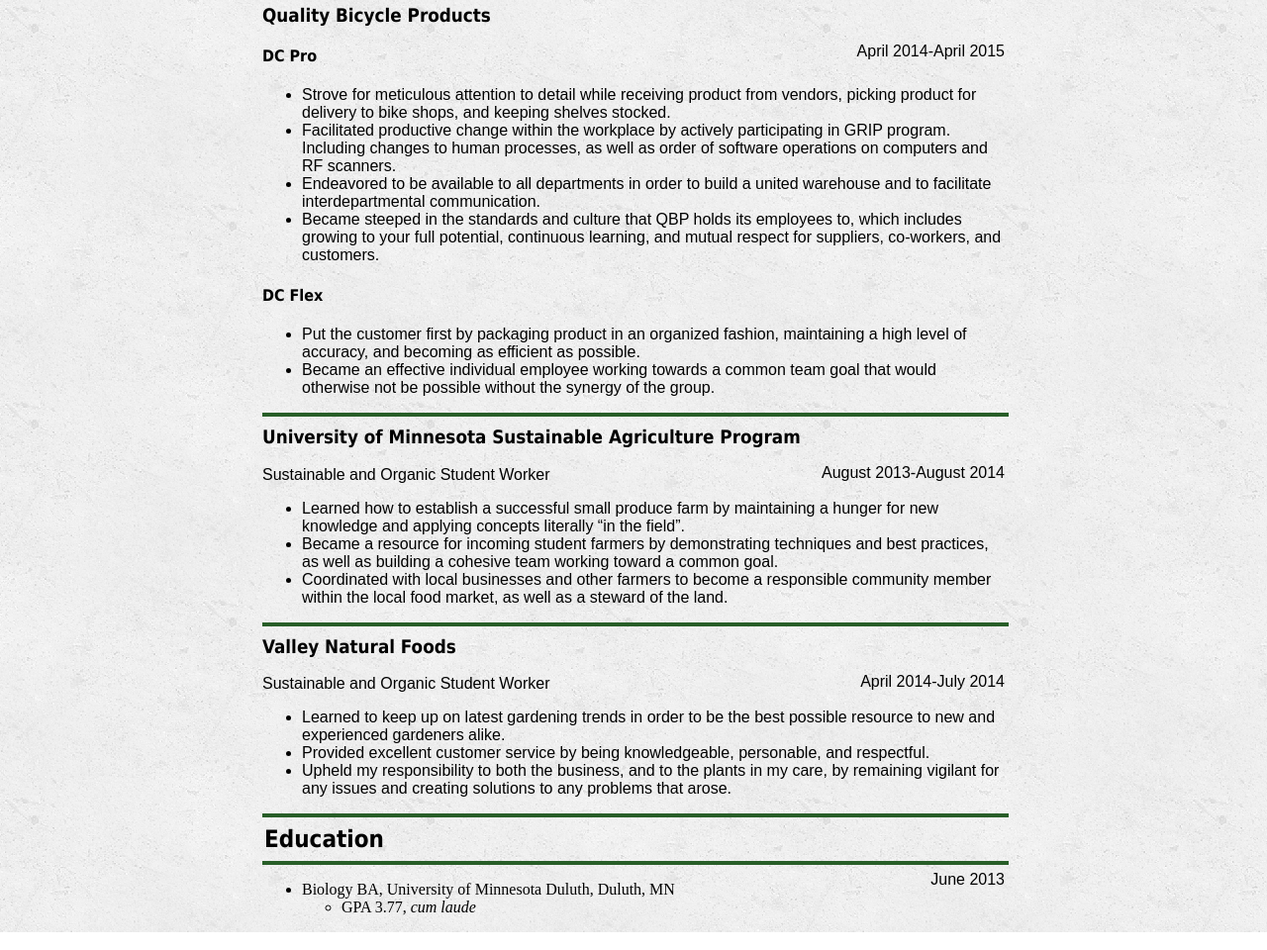
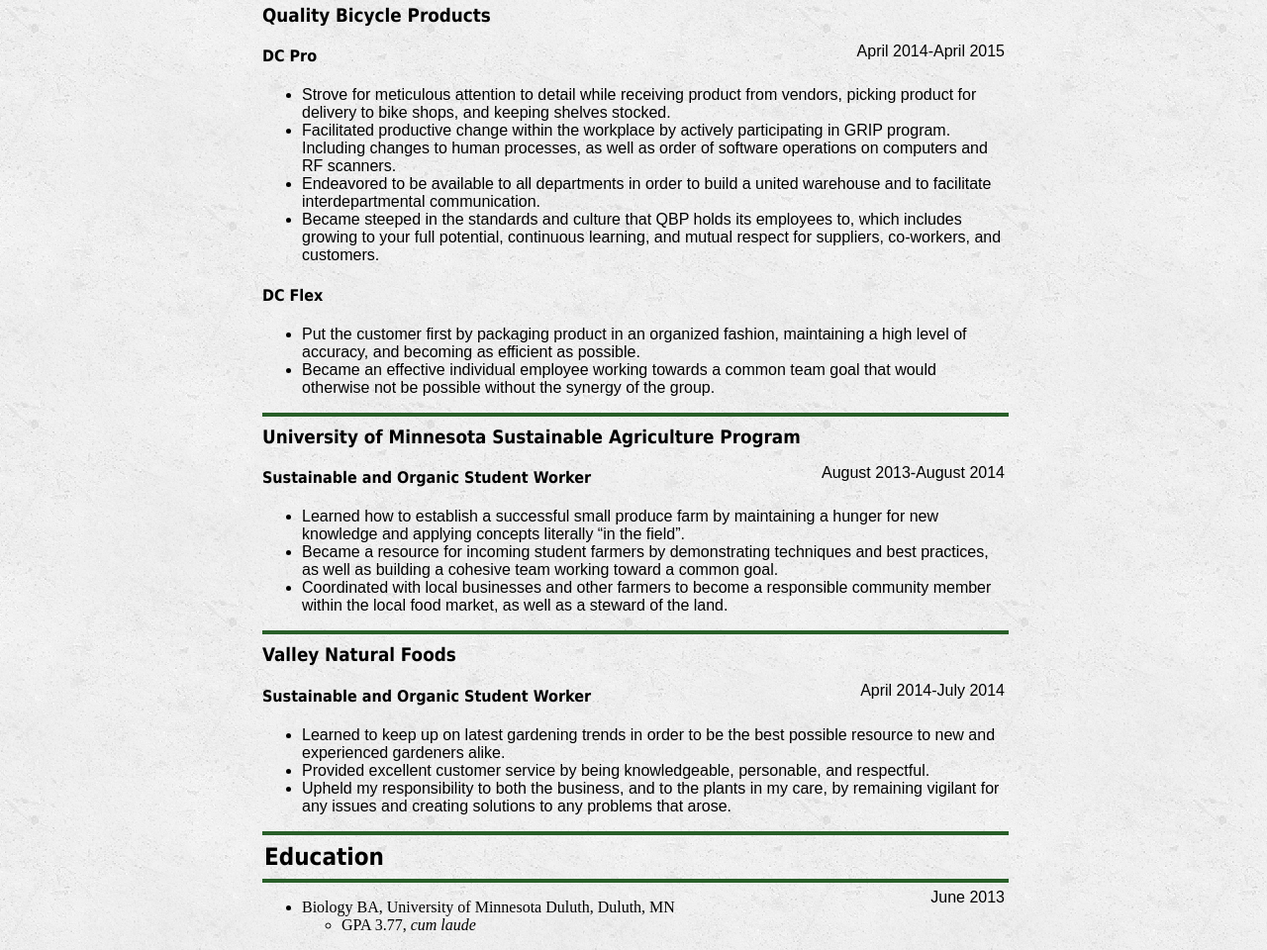
Before and after one commit to beckx400/beckx400.github.io, a plain HTML site: page index.html in a window 1280 px wide. Shown: the part 329-1289 px from the top of the page at 99% size. Drawn offline with Linux system fonts and the light colour scheme.

Commit message:
error found

```diff
--- a/index.html
+++ b/index.html
@@ -65,7 +65,7 @@
 							<p>August 2013-August 2014</p>
 						</div>
 
-					<div class="work-content"
+					<div class="work-content">
 
 						<h4>Sustainable and Organic Student Worker</h4>
 
@@ -83,7 +83,7 @@
 							<p>April 2014-July 2014</p>
 						</div>
 
-					<div class="work-content"
+					<div class="work-content">
 
 						<h4>Sustainable and Organic Student Worker</h4>
 
```
